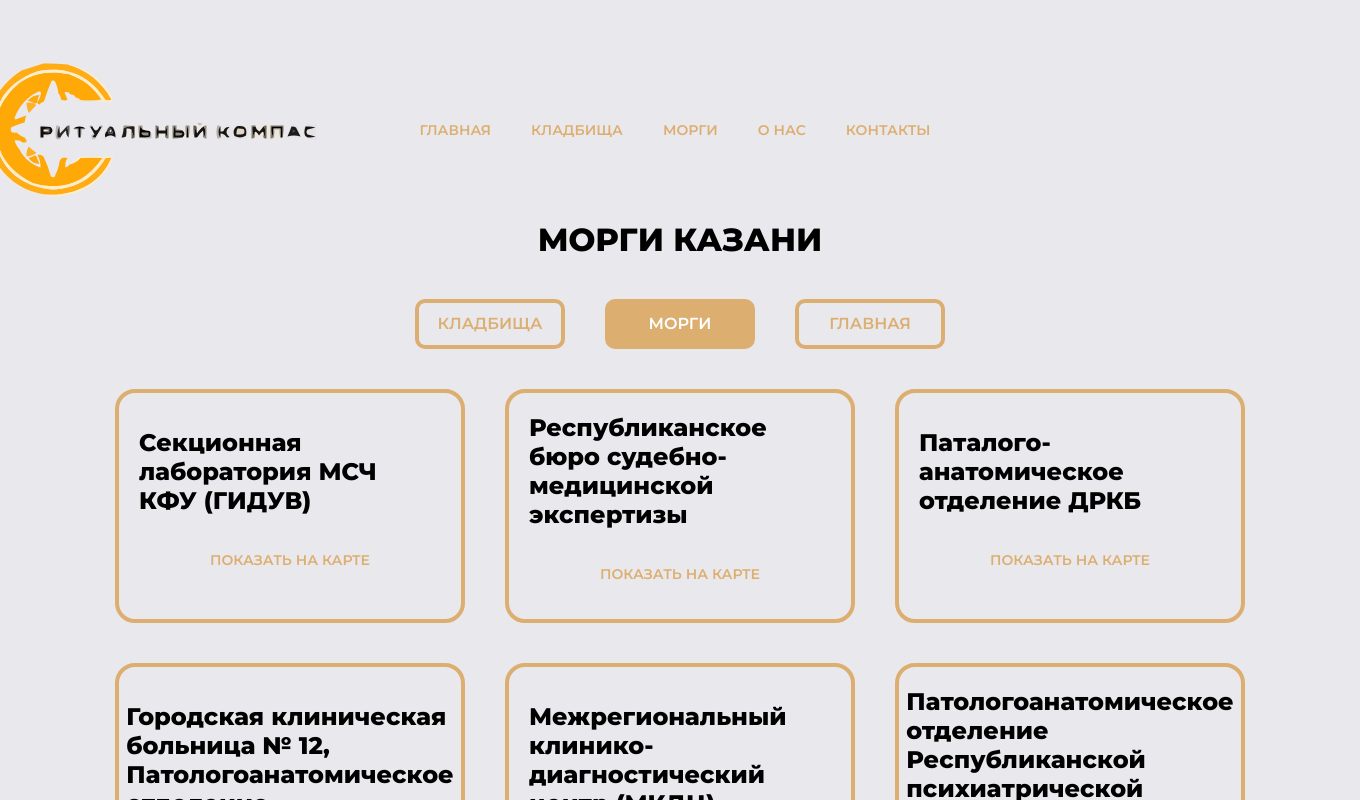
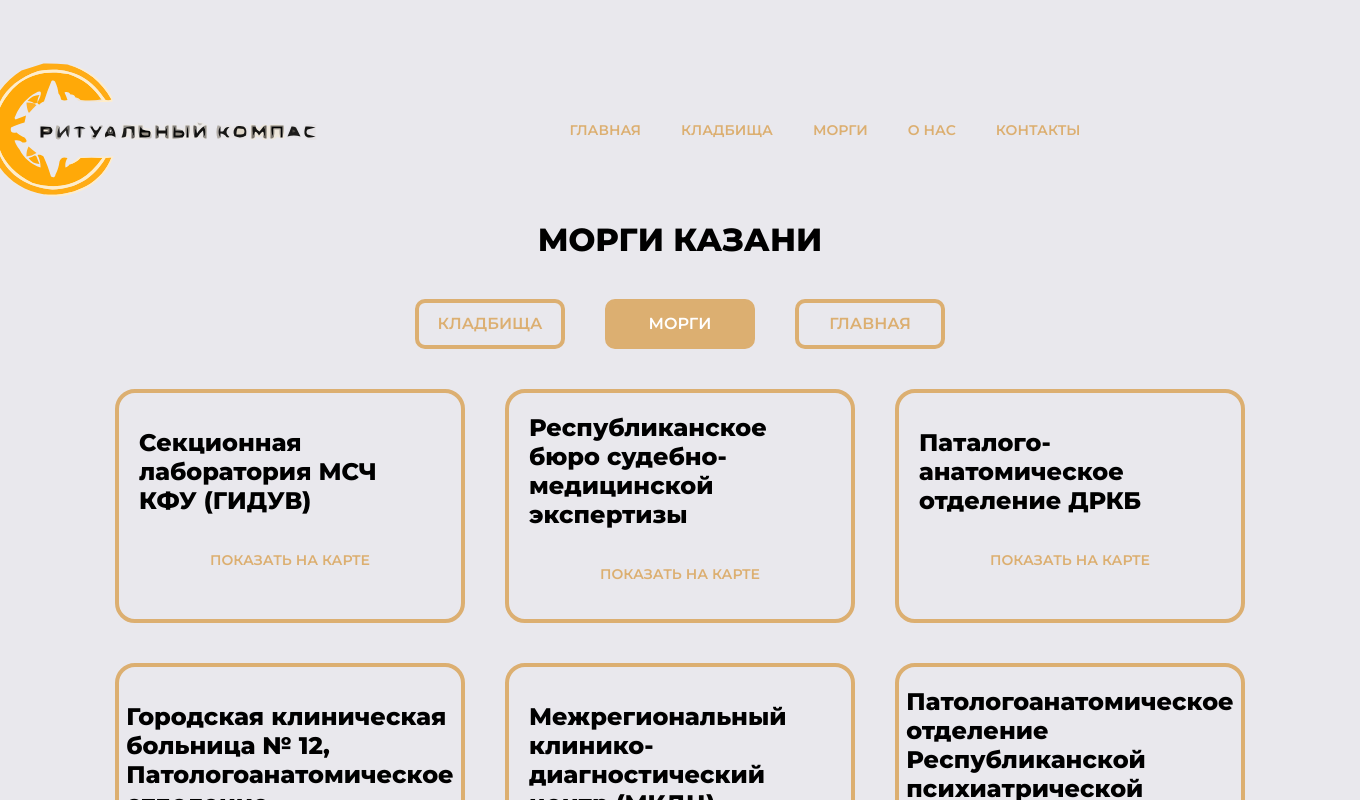
Before and after one commit to Aleksandr232/RitualCompassFrontendProd, a Next.js app: page /morgue in a window 1280 px wide. Shown: the top 800 px of the page, 1360 px wide, since content can reach past the window. Built offline with nearby package versions, Linux system fonts and the light colour scheme.

Commit message:
navigation

```diff
--- a/src/Layout/Header/Header.module.css
+++ b/src/Layout/Header/Header.module.css
@@ -10,6 +10,8 @@
 
 .navigation {
   grid-area: navigation;
+  position: relative;
+  left: 150px;
 }
 
 .logo{
```
